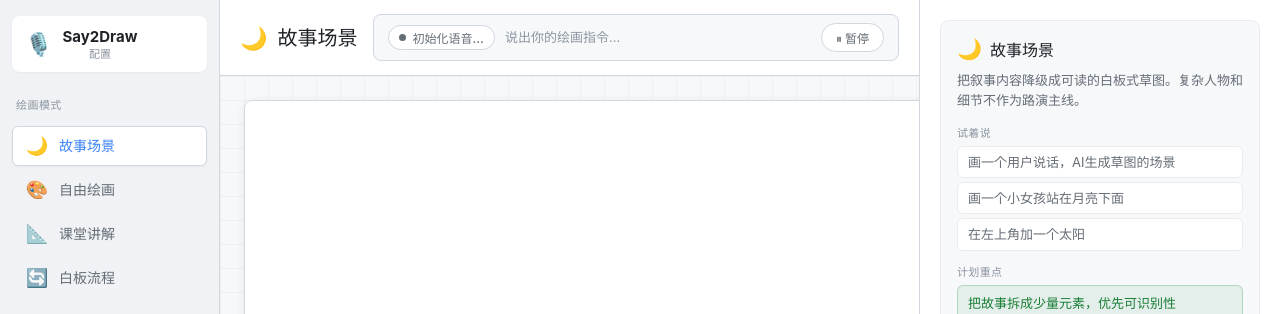
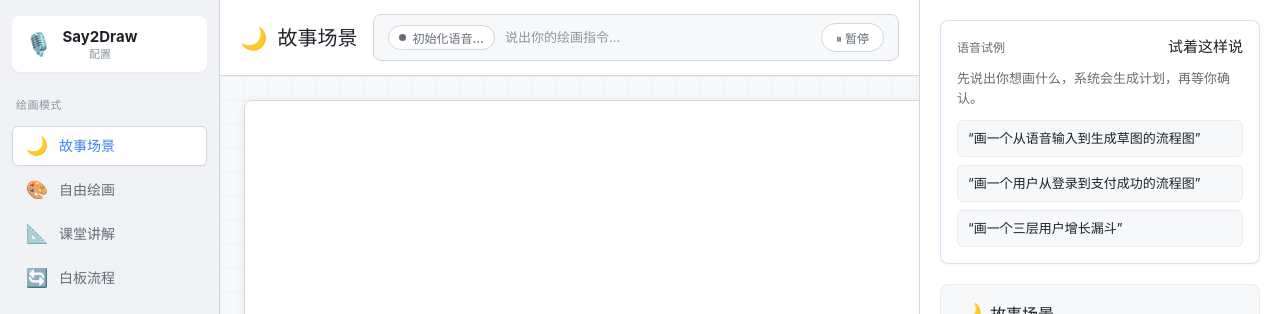
Before and after one commit to aphelioussss-gif/say2draw, a React (Vite) app: page / in a window 1280 px wide. Shown: the top 314 px of the page. Built offline with nearby package versions, Linux system fonts and the light colour scheme; no server answers.

Commit message:
完善PR31流程图修订与前端语音引导

```diff
--- a/src/App.css
+++ b/src/App.css
@@ -573,6 +573,55 @@
   margin: 8px 0 0;
   font-size: 11px;
   color: var(--text-muted);
+  line-height: 1.45;
+}
+
+/* ---- Voice Guide Panel ---- */
+
+.voice-guide-panel {
+  margin-bottom: 20px;
+  padding: 16px;
+  border: 1px solid rgba(59, 130, 246, 0.22);
+  border-radius: var(--radius-md);
+  background: var(--bg-panel);
+  box-shadow: var(--shadow-sm);
+}
+
+.voice-guide-header {
+  display: flex;
+  align-items: baseline;
+  justify-content: space-between;
+  gap: 10px;
+}
+
+.voice-guide-header h2 {
+  margin: 0;
+  color: var(--text-primary);
+  font-size: 15px;
+  line-height: 1.35;
+}
+
+.voice-guide-desc {
+  margin: 8px 0 12px;
+  color: var(--text-secondary);
+  font-size: 13px;
+  line-height: 1.5;
+}
+
+.voice-guide-list {
+  display: flex;
+  flex-direction: column;
+  gap: 8px;
+}
+
+.voice-guide-chip {
+  display: block;
+  padding: 8px 10px;
+  border: 1px solid var(--border-light);
+  border-radius: var(--radius-sm);
+  color: var(--text-primary);
+  background: var(--bg-app);
+  font-size: 13px;
   line-height: 1.45;
 }
 
--- a/src/App.tsx
+++ b/src/App.tsx
@@ -10,6 +10,7 @@ import { ConfigPage } from './components/ConfigPage'
 import { VoiceStatusBar } from './components/VoiceStatusBar'
 import { ModePresetPanel } from './components/ModePresetPanel'
 import { FeedbackPanel } from './components/FeedbackPanel'
+import { VoiceGuidePanel } from './components/VoiceGuidePanel'
 import { getActionFeedback, getBatchFeedback, type FeedbackState } from './domain/feedback'
 import {
   drawingReducer,
@@ -1509,6 +1510,7 @@ function App() {
 
         <aside className="context-panel" aria-label="Context panel">
           <PlanCompanion plan={pendingPlan} />
+          <VoiceGuidePanel hasPendingPlan={pendingPlan !== null} hasSketch={sketchStrokes.length > 0 || !!sketchMode?.flowchartModel} />
           <ModePresetPanel mode={activeMode} />
           <FeedbackPanel feedback={feedback} />
           {showDevInput ? (
--- a/src/components/FlowchartLayer.tsx
+++ b/src/components/FlowchartLayer.tsx
@@ -14,14 +14,25 @@ type PixelNode = {
   height: number
 }
 
-const NODE_HEIGHT = 62
+const NODE_HEIGHT = 72
 const NODE_GAP = 30
 const MARGIN_X = 48
 const STROKE = '#1f2937'
 const HAND_FONT = "'Kaiti SC', STKaiti, 'Xingkai SC', 'Songti SC', cursive"
+const LABEL_CHUNK_SIZE = 5
+
+function splitLabel(label: string): string[] {
+  if (label.length <= LABEL_CHUNK_SIZE) return [label]
+  const lines: string[] = []
+  for (let index = 0; index < label.length; index += LABEL_CHUNK_SIZE) {
+    lines.push(label.slice(index, index + LABEL_CHUNK_SIZE))
+  }
+  return lines
+}
 
 function estimateNodeWidth(label: string): number {
-  return Math.max(92, Math.min(128, label.length * 18 + 38))
+  const maxLineLength = Math.max(...splitLabel(label).map((line) => line.length), 1)
+  return Math.max(104, Math.min(184, maxLineLength * 20 + 46))
 }
 
 function layoutNodes(model: FlowchartModel, canvasWidth: number, canvasHeight: number): PixelNode[] {
@@ -78,11 +89,6 @@ function escapeSvgText(value: string): string {
     .replace(/&/g, '&amp;')
     .replace(/</g, '&lt;')
     .replace(/>/g, '&gt;')
-}
-
-function splitLabel(label: string): string[] {
-  if (label.length <= 4) return [label]
-  return [label.slice(0, 3), label.slice(3)]
 }
 
 function fmt(value: number): string {
--- a/src/components/PlanCompanion.tsx
+++ b/src/components/PlanCompanion.tsx
@@ -76,8 +76,8 @@ export function PlanCompanion({ plan }: PlanCompanionProps) {
       <div className="plan-section">
         <p className="label">关键元素</p>
         <div className="plan-elements">
-          {plan.elements.map((element) => (
-            <article className="plan-element" key={`${element.name}-${element.position}`}>
+          {plan.elements.map((element, index) => (
+            <article className="plan-element" key={`${element.name}-${element.position}-${index}`}>
               <span
                 className="plan-color"
                 style={{ background: element.color }}
@@ -101,8 +101,8 @@ export function PlanCompanion({ plan }: PlanCompanionProps) {
         <div className="plan-section">
           <p className="label">连接 / 流向</p>
           <div className="plan-connections">
-            {plan.connections.map((conn) => (
-              <span key={`${conn.from}-${conn.to}`}>
+            {plan.connections.map((conn, index) => (
+              <span key={`${conn.from}-${conn.to}-${index}`}>
                 {conn.from} {conn.direction} {conn.to}
               </span>
             ))}
@@ -113,8 +113,8 @@ export function PlanCompanion({ plan }: PlanCompanionProps) {
       <div className="plan-section">
         <p className="label">绘制顺序</p>
         <ol className="plan-order">
-          {order.map((item) => (
-            <li key={item}>{item}</li>
+          {order.map((item, index) => (
+            <li key={`${item}-${index}`}>{item}</li>
           ))}
         </ol>
       </div>
--- /dev/null
+++ b/src/components/VoiceGuidePanel.tsx
@@ -0,0 +1,54 @@
+type VoiceGuidePanelProps = {
+  hasPendingPlan: boolean
+  hasSketch: boolean
+}
+
+const START_EXAMPLES = [
+  '画一个从语音输入到生成草图的流程图',
+  '画一个用户从登录到支付成功的流程图',
+  '画一个三层用户增长漏斗',
+]
+
+const PLAN_REVISION_EXAMPLES = [
+  '在语音输入后面添加文字识别',
+  '在文字识别后面添加意思识别',
+  '把意思识别放在文字识别后面',
+  '把处理中改成生成草图',
+  '删除处理中',
+]
+
+const SKETCH_ADJUST_EXAMPLES = [
+  '整体宽松一点',
+  '框太小了',
+  '框压字了',
+  '重新排版',
+]
+
+export function VoiceGuidePanel({ hasPendingPlan, hasSketch }: VoiceGuidePanelProps) {
+  const title = hasPendingPlan ? '继续修改计划' : hasSketch ? '继续调整画面' : '试着这样说'
+  const description = hasPendingPlan
+    ? '计划还没开始画，可以继续增删、改名、调整顺序。'
+    : hasSketch
+      ? '画完后可以继续用语音调整流程图布局。'
+      : '先说出你想画什么，系统会生成计划，再等你确认。'
+  const examples = hasPendingPlan
+    ? PLAN_REVISION_EXAMPLES
+    : hasSketch
+      ? SKETCH_ADJUST_EXAMPLES
+      : START_EXAMPLES
+
+  return (
+    <section className="voice-guide-panel" aria-label="Voice command examples">
+      <div className="voice-guide-header">
+        <p className="label">语音试例</p>
+        <h2>{title}</h2>
+      </div>
+      <p className="voice-guide-desc">{description}</p>
+      <div className="voice-guide-list">
+        {examples.map((example) => (
+          <span className="voice-guide-chip" key={example}>“{example}”</span>
+        ))}
+      </div>
+    </section>
+  )
+}
```
Also changed, not shown: 1 other file (tests, documents, lock files or other folders).
